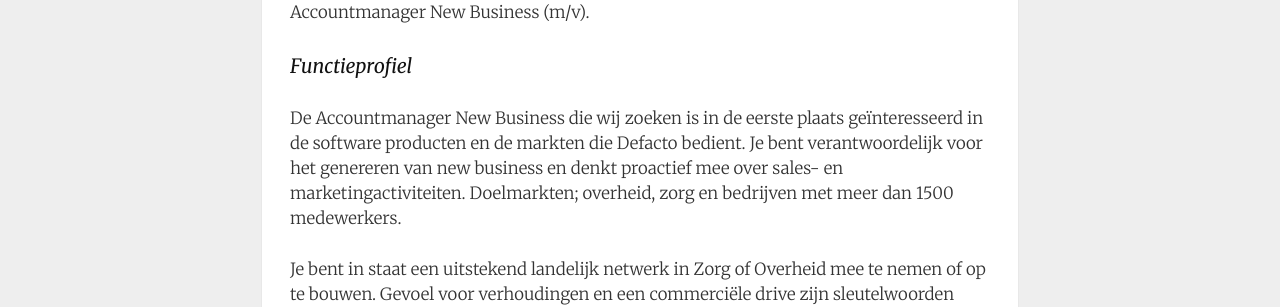
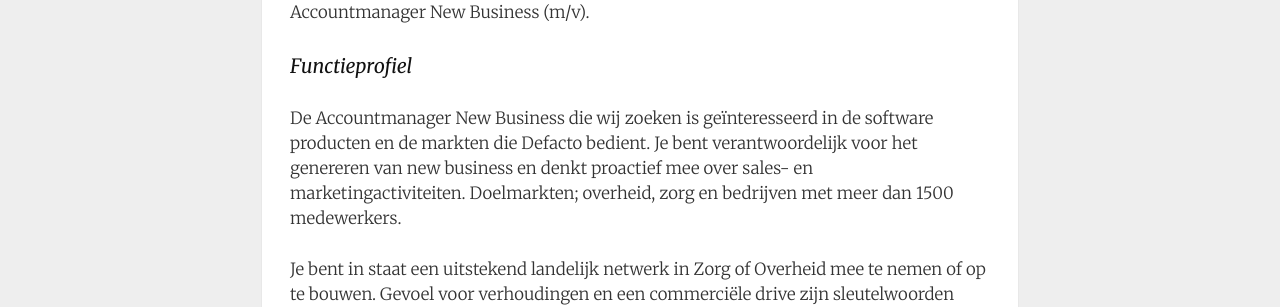
Before and after one commit to DefactoSoftware/jobs.defacto.nl, a Jekyll site: the page built from _posts/2016-05-20-accountmanager.markdown, in a window 1280 px wide. Shown: the part 260-567 px from the top of the page. Built offline with Jekyll 4.4.1, drawn with Linux system fonts in a browser that asks for light colours; nearby versions of some CDN libraries; some web fonts are replaced; comment, search, counter and statistics services are not loaded.

Commit message:
remove eerste plaats

```diff
--- a/_posts/2016-05-20-accountmanager.markdown
+++ b/_posts/2016-05-20-accountmanager.markdown
@@ -10,7 +10,7 @@
 
 ## Functieprofiel
 
-De Accountmanager New Business die wij zoeken is in de eerste plaats geïnteresseerd in de software producten en de markten die Defacto bedient. Je bent verantwoordelijk voor het genereren van new business en denkt proactief mee over sales- en marketingactiviteiten. Doelmarkten; overheid, zorg en bedrijven met meer dan 1500 medewerkers.
+De Accountmanager New Business die wij zoeken is geïnteresseerd in de software producten en de markten die Defacto bedient. Je bent verantwoordelijk voor het genereren van new business en denkt proactief mee over sales- en marketingactiviteiten. Doelmarkten; overheid, zorg en bedrijven met meer dan 1500 medewerkers.
 
 Je bent in staat een uitstekend landelijk netwerk in Zorg of Overheid mee te nemen of op te bouwen. Gevoel voor verhoudingen en een commerciële drive zijn sleutelwoorden voor een succesvolle invulling van deze functie. Daarnaast vind je het geen probleem om veel te reizen.
 
```
